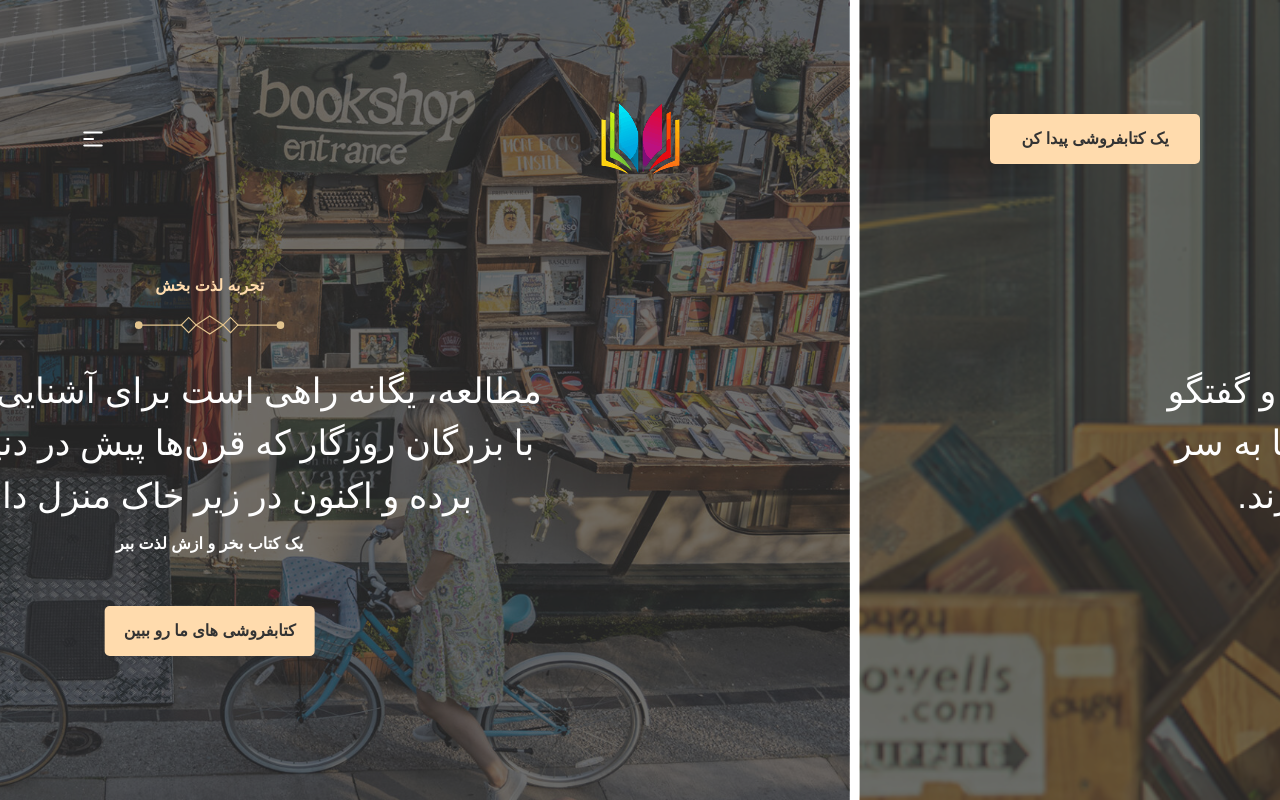
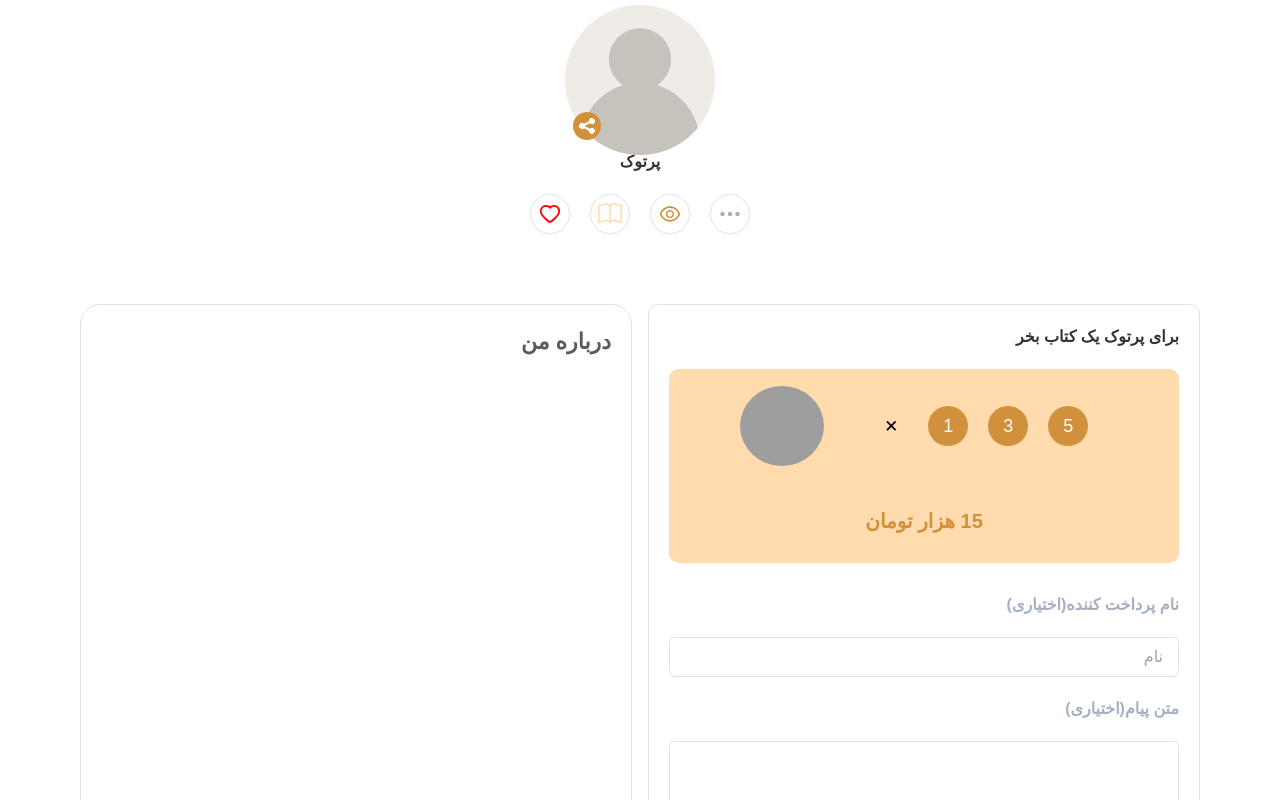
Before and after one commit to fullstack-w-developer/partook, a React (Vite) app: page /userprofile in a window 1280 px wide. Shown: the top 800 px of the page. Built offline with nearby package versions, Linux system fonts and the light colour scheme; grey boxes are pictures that could not be loaded; a web font is replaced by a local one.

Commit message:
change styles and codes

```diff
--- a/src/App.jsx
+++ b/src/App.jsx
@@ -9,13 +9,13 @@ function App() {
   const HeaderContext = <p>Header</p>;
   const FooterContext = <p>Footer</p>
   const location = useLocation();
-  const isLogin = location.pathname === '/login' || location.pathname === "/dashboard" || location.pathname === "/articlespage"
+  const isLogin = location.pathname === '/login' || location.pathname === "/dashboard" || location.pathname === "/articlespage" || location.pathname === "/userprofile"
 
   return (
     <>
       <ContextHeaderFooter.Provider value={{ HeaderContext, FooterContext }}>
         {!isLogin && <Header />}
-        <RoutePage />
+         <RoutePage />
         {!isLogin && <Footer />}
       </ContextHeaderFooter.Provider>
     </>
--- a/src/components/Dropdown/Dropdown.jsx
+++ b/src/components/Dropdown/Dropdown.jsx
@@ -1,6 +1,6 @@
 import React from 'react';
 import { Link } from 'react-router-dom';
-import "../../styles/Dropdown.css"
+import "../../styles/Dropdown.css";
 
 const Dropdown = () => {
   return (
@@ -23,6 +23,9 @@ const Dropdown = () => {
       <div className='dropdown flex'>
         <Link className='linkMenuLeft flex' to="articlespage">مقالات</Link>
       </div>
+      <div className='dropdown flex'>
+        <Link className='linkMenuLeft flex' to="userprofile">پنل کاربری</Link>
+      </div>
     </div>
   )
 }
--- a/src/components/Header/Header.jsx
+++ b/src/components/Header/Header.jsx
@@ -26,7 +26,6 @@ const Header = () => {
             <div className='flex justify-end'>
               <HiOutlineMenuAlt1 className='menu-icon' size={26} onClick={() => {
                 setOpenMenu(!openMenu);
-
               }} />
             </div>
             {
--- a/src/components/Menu/Menu.jsx
+++ b/src/components/Menu/Menu.jsx
@@ -12,11 +12,10 @@ const Menu = ({ state, setState }) => {
       <Logo />
       <Dropdown />
       <div className='content-menu flexCol'>
-        <h1>Visit Us</h1>
-        <p>Tehran,Africa St, tehran 9899,IR</p>
+        <h1>ما رو دنبال کنید</h1>
+        <p>تهران، خیابان افریقا</p>
         <p>Bookshop@test.com</p>
-        <span></span>
-        <p>Booking Request</p>
+        <p>سفارش کتاب</p>
         <a href='#'>+987654321</a>
       </div>
     </div>
--- a/src/components/Tab/PayBox.jsx
+++ b/src/components/Tab/PayBox.jsx
@@ -1,16 +1,18 @@
-import React, {useState} from 'react';
+import React, { useState } from 'react';
 import book from "../../assets/images/book.jpg";
 
 const PayBox = () => {
     const [counter, setCounter] = useState(15);
     const addFiveHandler = () => {
-        for (let i = 0; i < 6; i++) {
-            setCounter(prevState => prevState + 5)
+        for (let i = 0; i < 1; i++) {
+            setCounter(prevState => prevState * 5)
         }
     }
 
     const addThreeHandler = () => {
-        setCounter(prevState => prevState + 30)
+        for (let i = 0; i < 1; i++) {
+            setCounter(prevState => prevState * 3)
+        }
     }
 
     const addOneHandler = () => {
--- /dev/null
+++ b/src/pages/PaymentForm.jsx
@@ -0,0 +1,11 @@
+import React from 'react'
+
+const PaymentForm = () => {
+  return (
+    <div>
+
+    </div>
+  )
+}
+
+export default PaymentForm
--- a/src/pages/UserProfile.jsx
+++ b/src/pages/UserProfile.jsx
@@ -1,17 +1,17 @@
 import React from 'react';
 import SharePartook from "../components/SharePartook/SharePartook";
-import userProfile from "../../assets/images/useAvatar.png"
+import userProfile from "../assets/images/userAvatar.png";
 import PayBox from '../components/Tab/PayBox';
-import "../../styles/Tab.css";
+import "../styles/Tab.css";
 
 const UserProfile = () => {
   return (
-    <div>
+    <div className='md:px-20 px-10 py-20'>
       <SharePartook imgProfile={userProfile} />
-      <div className="mt-10">
+      <div className="mt-10 grid md:grid-cols-2 grid-cols-1 gap-4">
         <PayBox />
         <div className="aboutMe">
-          <h1>درباره من</h1>
+          <p>درباره من</p>
         </div>
       </div>
     </div>
--- a/src/routePage/RoutePage.jsx
+++ b/src/routePage/RoutePage.jsx
@@ -12,6 +12,7 @@ import TermsAndConditions from '../pages/TermsAndConditions';
 import Dashboard from '../components/Dashboard/Dashboard';
 import Profile from '../components/Tab/Profile';
 import ArticlesPage from '../pages/ArticlesPage';
+import UserProfile from "../pages/UserProfile"
 
 const RoutePage = () => {
     return (
@@ -28,7 +29,8 @@ const RoutePage = () => {
                 <Route path='donait/termsandconditions' element={<TermsAndConditions />} />
                 <Route path="dashboard" element={<Dashboard />} />
                 <Route path='profile' element={<Profile />} />
-                <Route path="articlespage" element={<ArticlesPage />}/>
+                <Route path="articlespage" element={<ArticlesPage />} />
+                <Route path="userprofile" element={<UserProfile />} />
             </Routes>
         </div>
     )
--- a/src/styles/Tab.css
+++ b/src/styles/Tab.css
@@ -295,7 +295,9 @@
     padding: 20px;
 }
 
-.aboutMe h1 {
+.aboutMe p {
     color: var(--color-black);
     font-weight: 600;
+    opacity: .8;
+    font-size: 22px;
 }
--- a/src/styles/Welcome.css
+++ b/src/styles/Welcome.css
@@ -21,7 +21,7 @@
 .inputUser {
     border: 1px solid var(--border-gray);
     width: 45%;
-    margin: 30px auto 30px;
+    margin: 30px auto;
     padding: 8px 10px 8px 20px;
     border-radius: 39px;
     justify-content: space-between;
```
